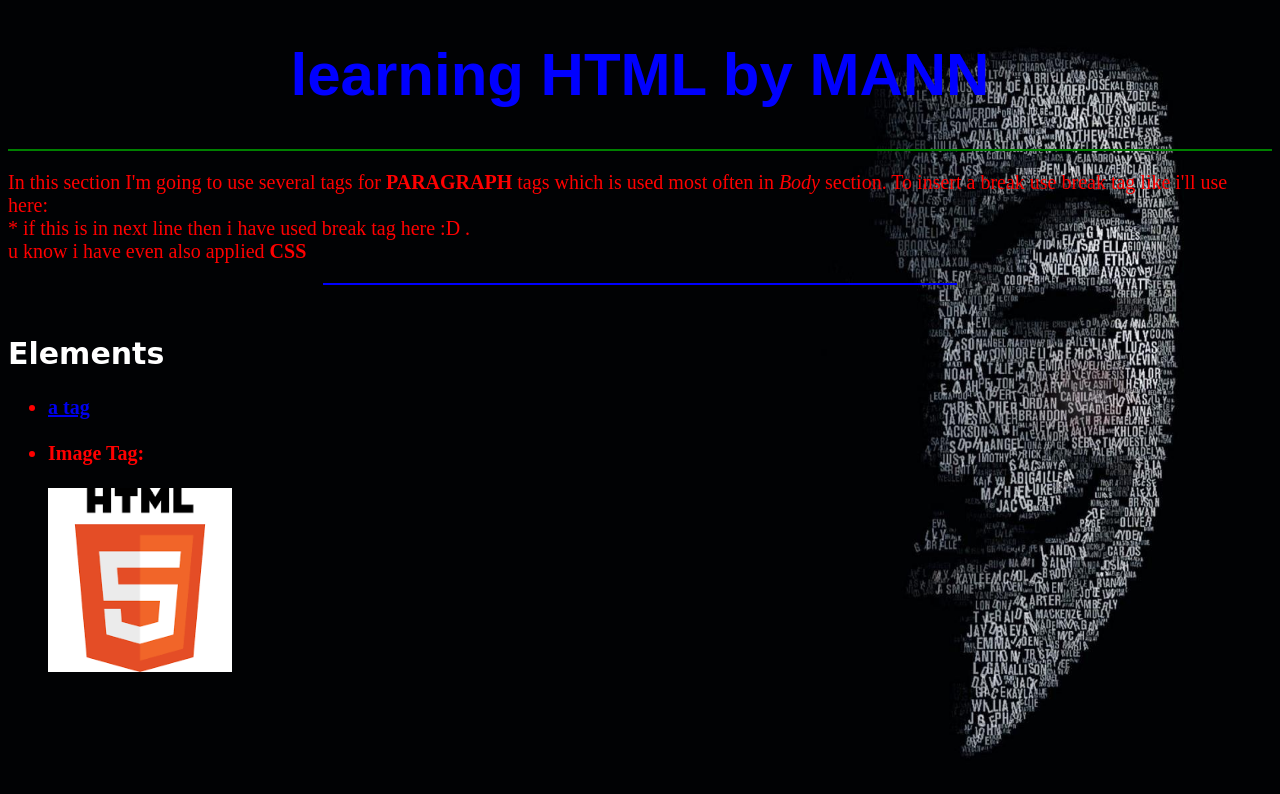
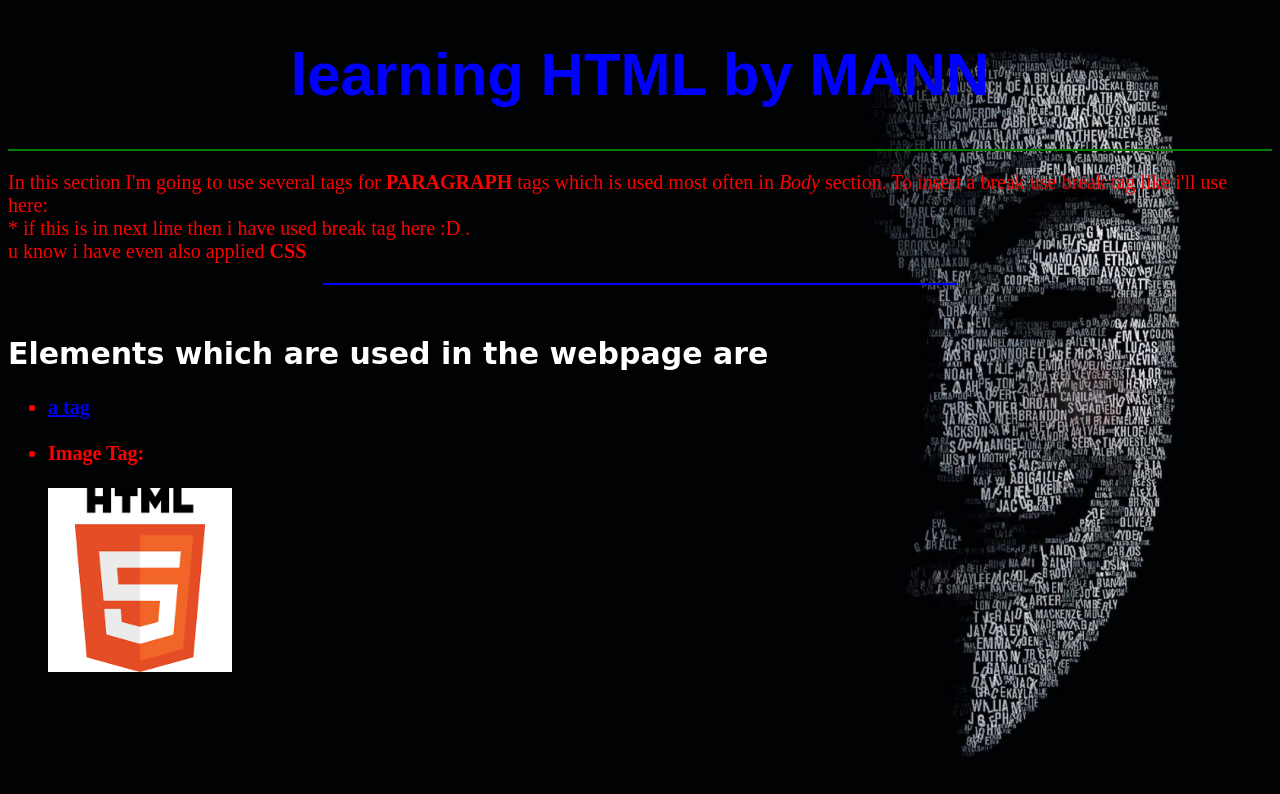
Before and after one commit to Mannkp/html-refreshment, a plain HTML site: page index.html in a window 1280 px wide. Drawn offline with Linux system fonts and the light colour scheme.

Commit message:
updated text

```diff
--- a/index.html
+++ b/index.html
@@ -27,7 +27,7 @@ body {
   <br>
 
 
-  <h2 color="white" >Elements</h2>
+  <h2>Elements which are used in the webpage are</h2>
     <ul>
       <li><a href="https://webtrack.dhlglobalmail.com/?trackingnumber=20211203184231RCU6C27I2WI" target="_blank">a tag</a>
 	  <br>
```
